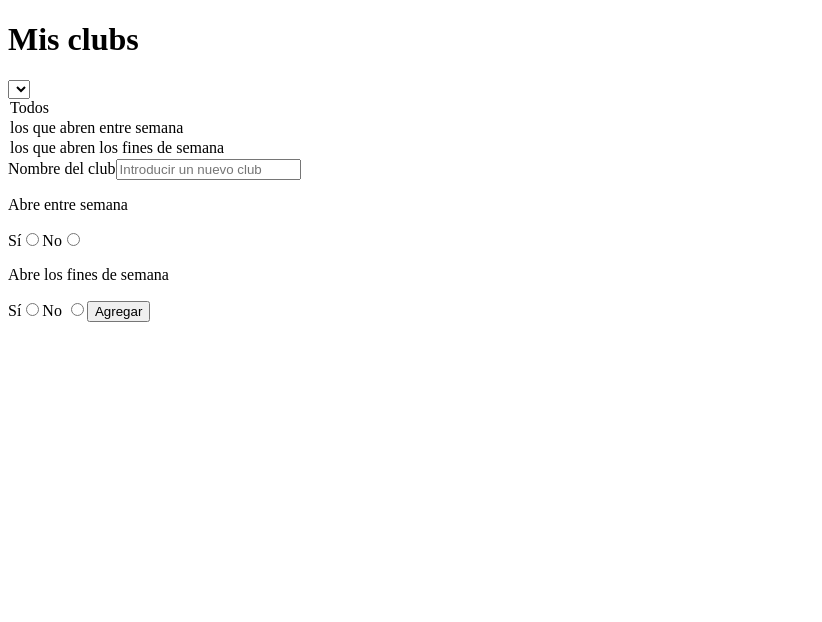
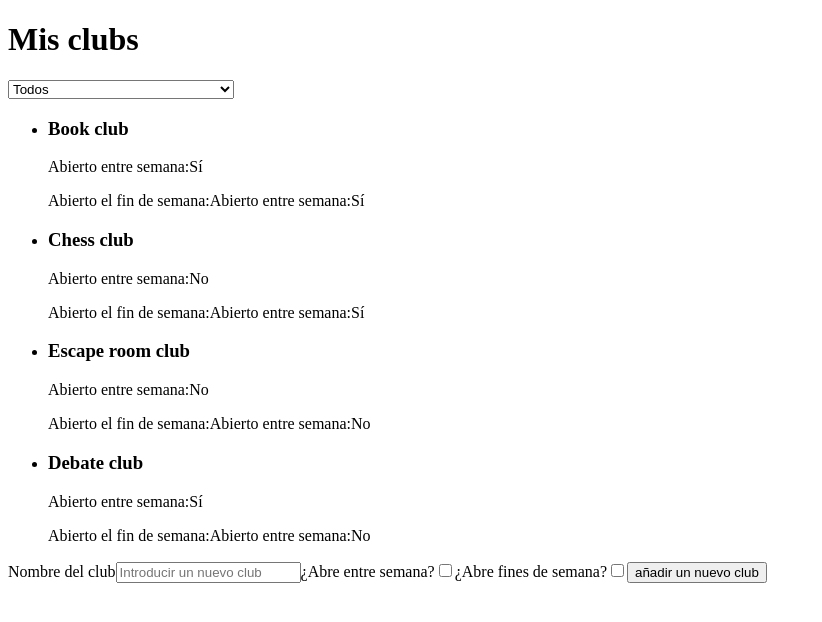
Before and after one commit to AMirandaRd/modulo-3-evaluacion-intermedia-AMirandaRd, a React (Create React App) app: page / in a window 1280 px wide. Shown: the top 622 px of the page, without its empty margins (0-822 px from the left). Built offline with nearby package versions, Linux system fonts and the light colour scheme.

Commit message:
fixing some issues

```diff
--- a/src/components/App.js
+++ b/src/components/App.js
@@ -5,46 +5,44 @@ import { useState } from 'react';
 function App() {
   const [clubs, setClubs] = useState(initialData);
   const [newClubName, setNewClubName] = useState('');
-  const [weekDays, setWeekDays] = useState('')
-  const [weekends, setWeekends]= useState('')
+  const [weekDays, setWeekDays] = useState(false);
+  const [weekends, setWeekends] = useState(false);
 
   const handleNewClubName = (ev) => {
     setNewClubName(ev.target.value);
     console.log(newClubName);
   };
 
-  const handleWeekDays=(ev)=>{
-  setWeekDays(ev.target.value)
-  }
+  const handleWeekDays = (ev) => {
+    setWeekDays(ev.target.checked);
+    console.log(weekDays);
+  };
+  const handleWeekends = (ev) => {
+    setWeekends(ev.target.checked);
+    console.log(weekends);
+  };
 
-  const handleWeekends=(ev)=>{
-    setWeekends(ev.target.value)
-  }
-
-
-
-  /* const handleClick = (ev) => {
-    ev.preventDefault(); */
-
-  /* const newClub = {
-      "name": newClubName,
-      "openOnWeekdays": openOrnot
-      "openOnWeekends": weekends
-    }; */
+  const handleSubmit = (ev) => {
+    ev.preventDefault();
+    clubs.push({
+      name: newClubName,
+      weekDays: weekDays,
+      weekends: weekends,
+    });
+    setClubs([...clubs]);
+  };
 
   const renderClubs = () =>
-    initialData.map((club, index) => {
+    clubs.map((club, index) => {
       return (
         <li key={index}>
           <h3>{club.name}</h3>
 
-          <p>
-            Abierto entre semana:{club.openOnWeekdays === true ? 'Sí' : 'No'}
-          </p>
+          <p>Abierto entre semana:{club.openOnWeekdays ? 'Sí' : 'No'}</p>
 
           <p>
             Abierto el fin de semana:Abierto entre semana:
-            {club.openOnWeekend === true ? 'Sí' : 'No'}
+            {club.openOnWeekend ? 'Sí' : 'No'}
           </p>
         </li>
       );
@@ -55,77 +53,40 @@ function App() {
       <h1> Mis clubs</h1>
       <select name='filter' id='filter'>
         Mostrar
-      </select>
         <option value='all'>Todos</option>
         <option value='just-weekdays'>los que abren entre semana</option>
         <option value='just-weekends'>los que abren los fines de semana</option>
-
-      {/* <ul>{renderClubs()}</ul> */}
-      <form action=''>
+      </select>
+      {<ul>{renderClubs()}</ul>}
+      <form onSubmit={handleSubmit}>
         <label htmlFor='ClubName'> Nombre del club</label>
         <input
           type='text'
           id='ClubName'
+          value={newClubName}
           placeholder='Introducir un nuevo club'
           onChange={handleNewClubName}
         />
-        <p>Abre entre semana</p>
-        <label htmlFor='openOnWeekdays'>
-          Sí
 
-        </label>
+        <label htmlFor=''>¿Abre entre semana?</label>
         <input
+          type='checkbox'
+          name='openOnWeekdays'
           id='openOnWeekdays'
-            type='radio'
-            value='yesweekdays'
-            name='weekdays'
-            checked={weekDays === 'yesweekdays'}
+          checked={weekDays}
           onChange={handleWeekDays}
         />
-        <label htmlFor='NotOpenOnWeekdays' value='no-weekdays'>
-          No
-        </label>
+
+        <label htmlFor=''>¿Abre fines de semana?</label>
         <input
-            id='NotOpenOnWeekdays'
-            type='radio'
-            value='noweekdays'
-            name='weekdays'
-            checked={weekDays === 'noweekdays'}
-            onChange={handleWeekDays}
-          />
-        <p>Abre los fines de semana</p>
-
-        <label htmlFor='openOnWeekends' value='yes-weekdends'>
-          Sí
-
-        </label>
-        <input
-            id='openOnWeekends'
-            type='radio'
-            value='yesweekends'
-            name='weekends'
-            checked={weekends === 'yesweekends'}
+          type='checkbox'
+          name='openOnWeekend'
+          id='openOnWeekend'
+          checked={weekends}
           onChange={handleWeekends}
         />
 
-        <label htmlFor='NotOpenOnWeekends' value='no-weekdends'>
-          No </label>
-          <input
-            id='NotOpenOnWeekends'
-            type='radio'
-            value='noweekends'
-            name='weekends'
-            checked={weekends === 'noweekends'}
-            onChange={handleWeekends}
-          />
-
-        <input
-          className='AddNewClub'
-          type='submit'
-          value='Agregar'
-          /* onclick={handleClick} */
-          Agregar nuevo club
-          />
+        <input type='submit' name='btn' id='btn' value='añadir un nuevo club' />
       </form>
     </>
   );
```
Lines whose indentation alone changed are shown as unchanged.
